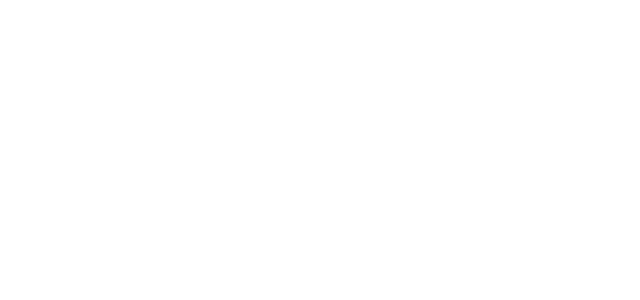
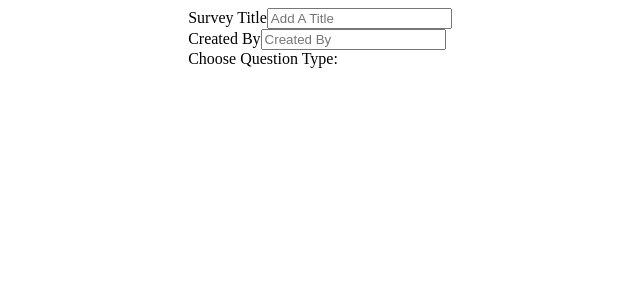
Before and after one commit to Ali-Olliek/Survey-builder, a React (Create React App) app in the folder react-front-end/: page /CreateSurvey in a window 1280 px wide. Before the commit this address had no page. Shown: the top 300 px of the page, without its empty margins (320-960 px from the left). Built offline with nearby package versions, Linux system fonts and the light colour scheme.

Commit message:
Added and Imported Creating Survey Component

```diff
--- a/react-front-end/src/App/App.js
+++ b/react-front-end/src/App/App.js
@@ -1,20 +1,26 @@
-import React from "react";
+import React, { useState, useEffect} from "react";
 import '../stylesheets/App.css';
 import Login from '../components/Login';
 import Surveys from '../components/Surveys';
 import SignUp from '../components/SignUp';
+import CreateSurvey from '../components/CreateSurvey';
+import DropDown from '../components/DropDown';
 import { BrowserRouter as Router, Routes, Route } from "react-router-dom";
 
 function App() {
+
+  const [selected, setSelected] = useState("");
 
   return (
     <Router>
       <Routes>
         <Route path="/login" element={<Login />}>
         </Route>
+        <Route path="/SignUp" element={<SignUp />}>
+        </Route>
         <Route path="/Surveys" element={<Surveys />}>
         </Route>
-        <Route path="/SignUp" element={<SignUp />}>
+        <Route path="/CreateSurvey" element={<CreateSurvey selected={selected} setSelected = {setSelected}/>}>
         </Route>
       </Routes>
     </Router>
```
